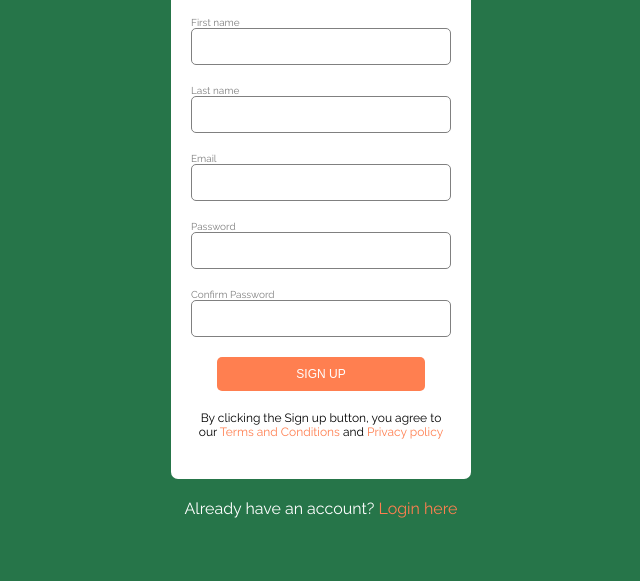
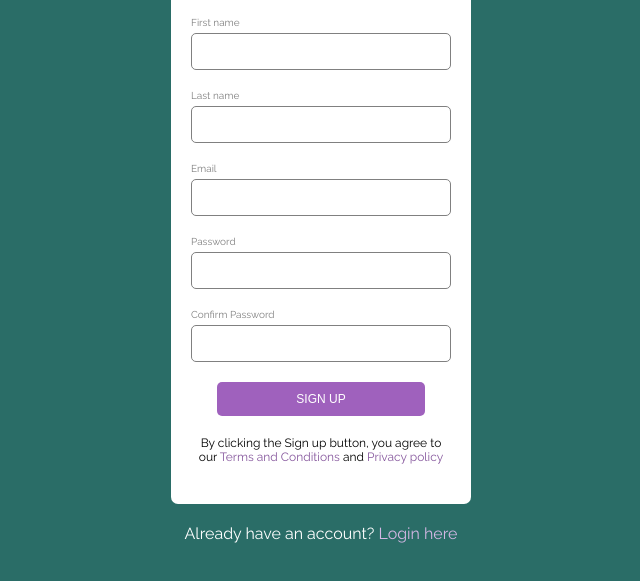
Before and after one commit to azula15/task5, a plain HTML site: page index.html in a window 1280 px wide. Shown: the part 149-730 px from the top of the page, without its empty margins (319-959 px from the left). Drawn offline with Linux system fonts and the light colour scheme.

```diff
--- a/style.css
+++ b/style.css
@@ -5,15 +5,14 @@
 }
 
 body {
-    background-color: rgb(38, 117, 73);
+    background-color: rgb(42, 109, 103);
     font-family: "Raleway", sans-serif;
 }
 
 a {
-    color: coral;
+    color: #86579d;
     text-decoration: none;
 }
-
 
 #container {
     margin: 50px auto;
@@ -41,7 +40,7 @@
     display: block;
     font-size: 10px;
     text-align: left;
-    margin bottom: 5px;
+    margin-bottom: 5px;
     color: grey;
 }
 
@@ -54,7 +53,7 @@
 
 .form-wrap button {
     width: 80%;
-    background: coral;
+    background: #9f61bd;
     color: white;
     padding: 10px;
     border-radius: 5px;
@@ -79,10 +78,14 @@
 }
 
 footer a:hover {
-    color: white;
+    color: #e4dce8;
     font-weight: bold;
 }
 
+footer a {
+    color: #d4b7e4;
+}
+
 button:hover {
-    background-color: rgb(196, 97, 60);
+    background-color: #ba86d4;
 }
```
